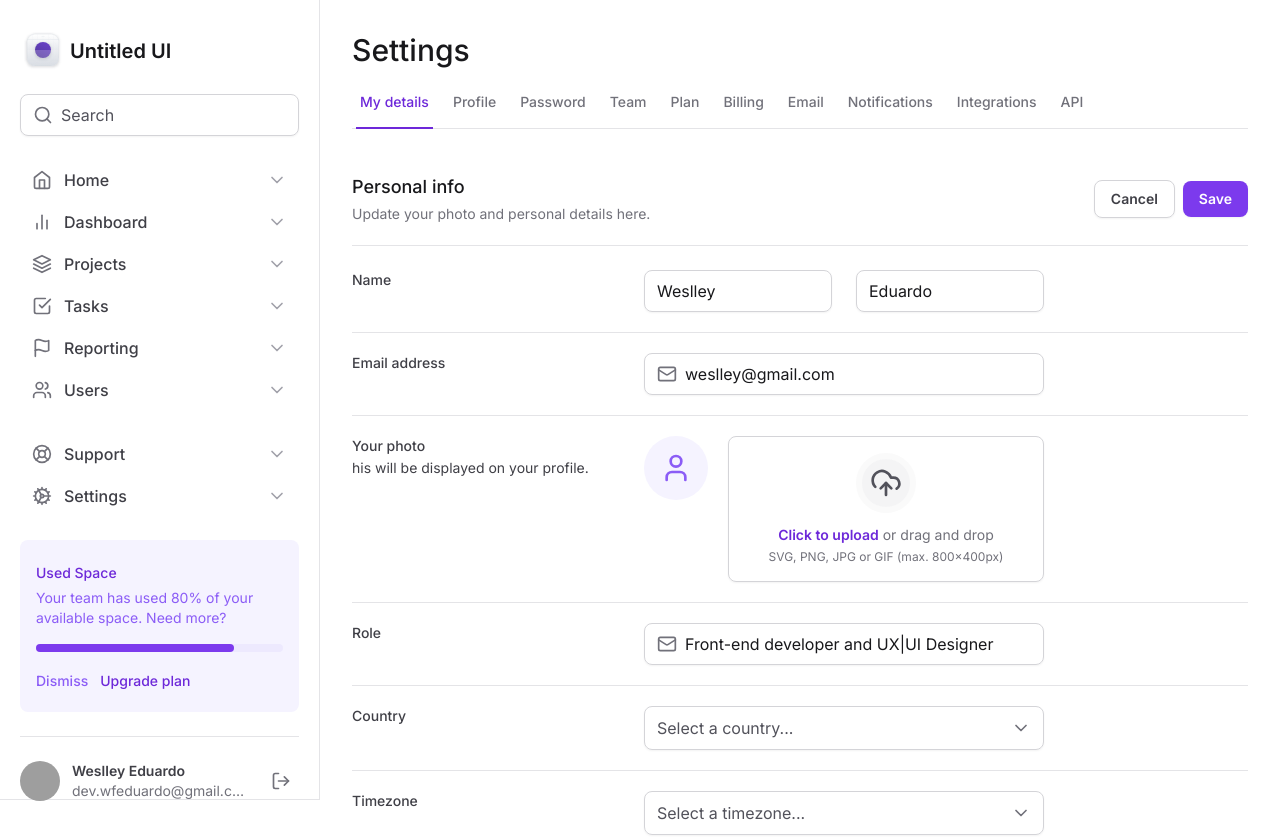
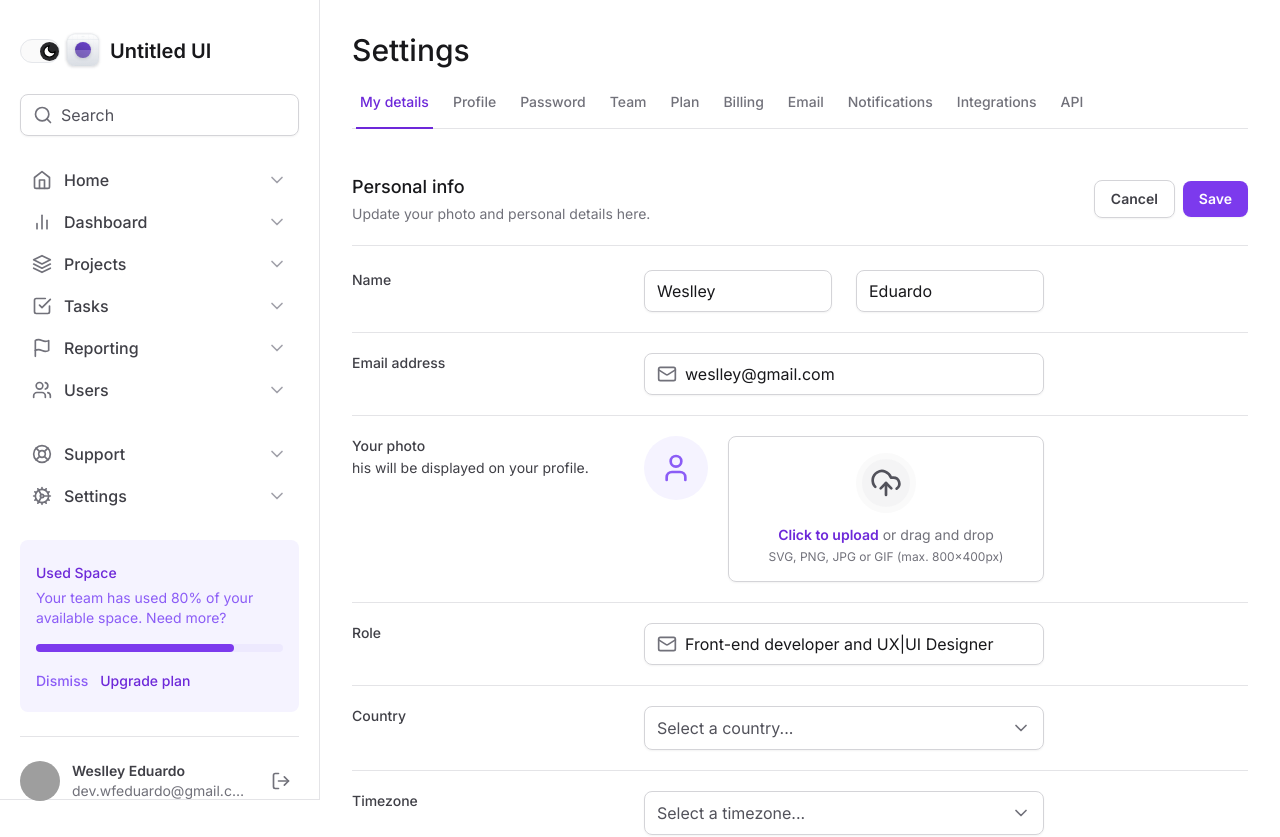
Before and after one commit to Wesed/ignite-tailwind, a Next.js app: page / in a window 1280 px wide. Shown: the top 837 px of the page. Built offline with nearby package versions, Linux system fonts and the light colour scheme; grey boxes are pictures that could not be loaded.

Commit message:
adicionando switch theme

```diff
--- a/package.json
+++ b/package.json
@@ -22,6 +22,7 @@
     "framer-motion": "^10.15.2",
     "lucide-react": "^0.263.1",
     "next": "13.4.13",
+    "next-themes": "^0.2.1",
     "postcss": "8.4.27",
     "react": "18.2.0",
     "react-dom": "18.2.0",
--- a/src/app/layout.tsx
+++ b/src/app/layout.tsx
@@ -2,6 +2,7 @@ import { Sidebar } from '@/components/Sidebar'
 import './globals.css'
 import type { Metadata } from 'next'
 import { Inter } from 'next/font/google'
+import Providers from './providers'
 
 const inter = Inter({ subsets: ['latin'] })
 
@@ -18,12 +19,14 @@ export default function RootLayout({
   return (
     <html lang="en">
       <body className={inter.className}>
+        <Providers>
           <div className="min-h-screen dark:bg-zinc-900 lg:grid lg:grid-cols-app">
             <Sidebar />
             <main className="px-4 pb-12 pt-24 lg:col-start-2 lg:px-8 lg:pt-8">
               {children}
             </main>
           </div>
+        </Providers>
       </body>
     </html>
   )
--- /dev/null
+++ b/src/app/providers.js
@@ -0,0 +1,12 @@
+'use client'
+
+import { ThemeProvider, useTheme } from 'next-themes'
+
+export default function Providers({ children }) {
+  const { theme } = useTheme()
+  return (
+    <ThemeProvider forcedTheme={theme} attribute="class">
+      {children}
+    </ThemeProvider>
+  )
+}
--- /dev/null
+++ b/src/components/Sidebar/Switch.tsx
@@ -0,0 +1,33 @@
+import { twMerge } from 'tailwind-merge'
+import { Sun, Moon } from 'lucide-react'
+import { useTheme } from 'next-themes'
+
+export function Switch() {
+  const { theme, setTheme } = useTheme()
+  return (
+    <>
+      <label
+        htmlFor="switch"
+        onClick={() => {
+          setTheme(theme === 'light' ? 'dark' : 'light')
+        }}
+        className={twMerge(
+          'flex h-6 w-10 cursor-pointer items-center rounded-full border bg-zinc-50 hover:bg-white',
+          'dark:border-zinc-700 dark:bg-zinc-700 dark:hover:bg-zinc-600',
+        )}
+      >
+        {theme === 'light' ? (
+          <div className=" rounded-full bg-zinc-200 p-0.5 text-zinc-500">
+            <Sun size={15} />
+          </div>
+        ) : (
+          <div className="ml-auto rounded-full bg-zinc-800 p-0.5">
+            <Moon fill="white" className="rounded-full" size={15} />
+          </div>
+        )}
+      </label>
+
+      <input type="checkbox" id="switch" className="group sr-only" />
+    </>
+  )
+}
--- a/src/components/Sidebar/index.tsx
+++ b/src/components/Sidebar/index.tsx
@@ -19,12 +19,16 @@ import { Profile } from './Profile'
 import * as Input from '../Input'
 import * as Collapsible from '@radix-ui/react-collapsible'
 import { Button } from '../Form/Button'
+import { Switch } from './Switch'
 
 export function Sidebar() {
   return (
     <Collapsible.Root className="fixed left-0 right-0 top-0 z-20 flex flex-col gap-6 border-b border-zinc-200 bg-white p-4 data-[state=open]:bottom-0 data-[state=open]:h-screen dark:border-zinc-800 dark:bg-zinc-900 lg:right-auto lg:w-80 lg:border-r lg:px-5 lg:py-8 lg:data-[state=closed]:bottom-0 lg:data-[state=closed]:h-screen">
       <div className="flex items-center justify-between">
-        <Logo />
+        <div className="flex items-center">
+          <Switch />
+          <Logo />
+        </div>
         <Collapsible.CollapsibleTrigger asChild className="lg:hidden">
           <Button variant="ghost">
             <Menu className="h-6 w-6" />
--- a/tailwind.config.ts
+++ b/tailwind.config.ts
@@ -1,6 +1,7 @@
 import type { Config } from 'tailwindcss'
 
 const config: Config = {
+  darkMode: 'class',
   content: ['./src/**/*.tsx'],
   theme: {
     extend: {
```
Also changed, not shown: 2 other files (tests, documents, lock files or other folders). Lines whose indentation alone changed are shown as unchanged.
